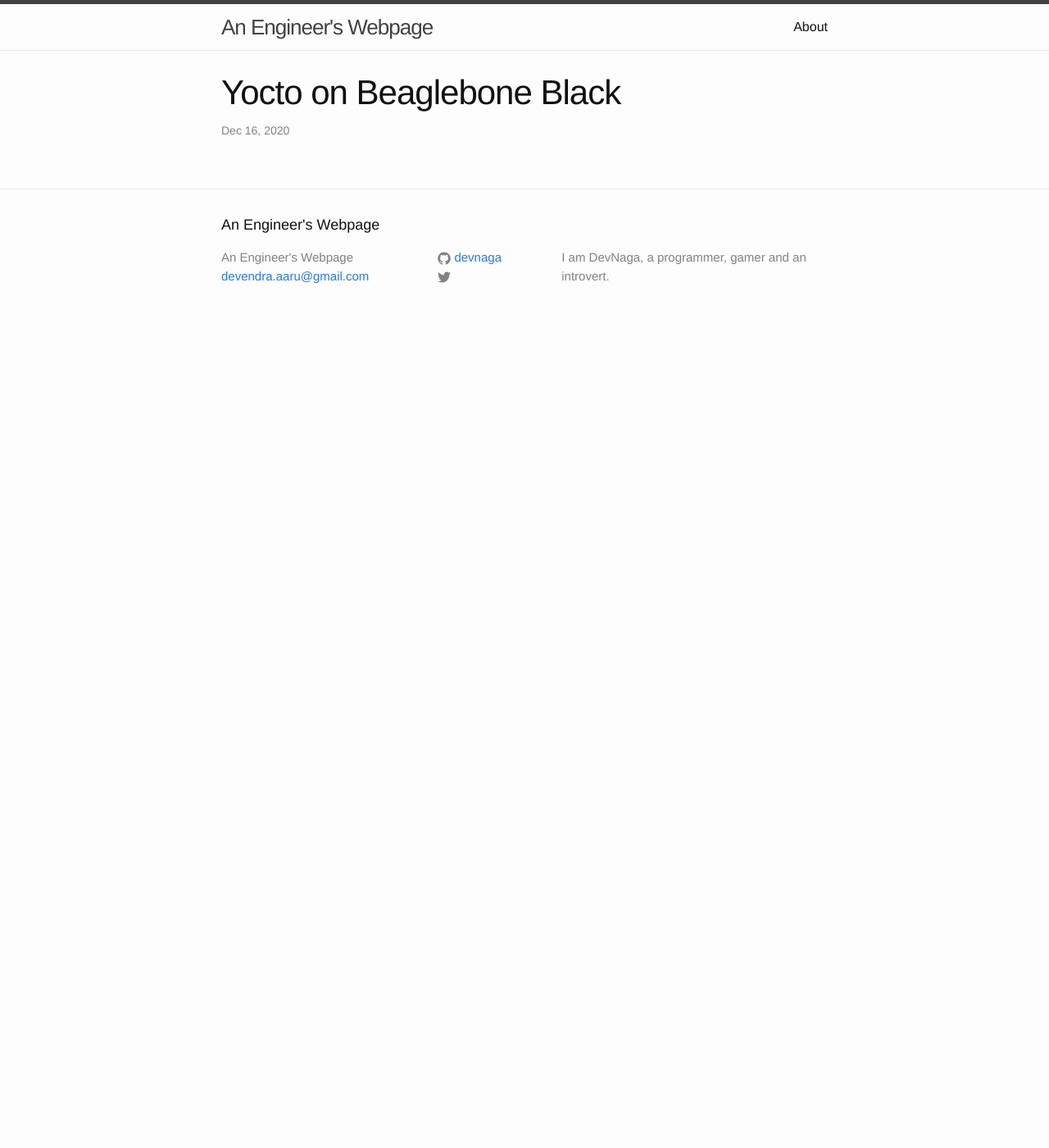
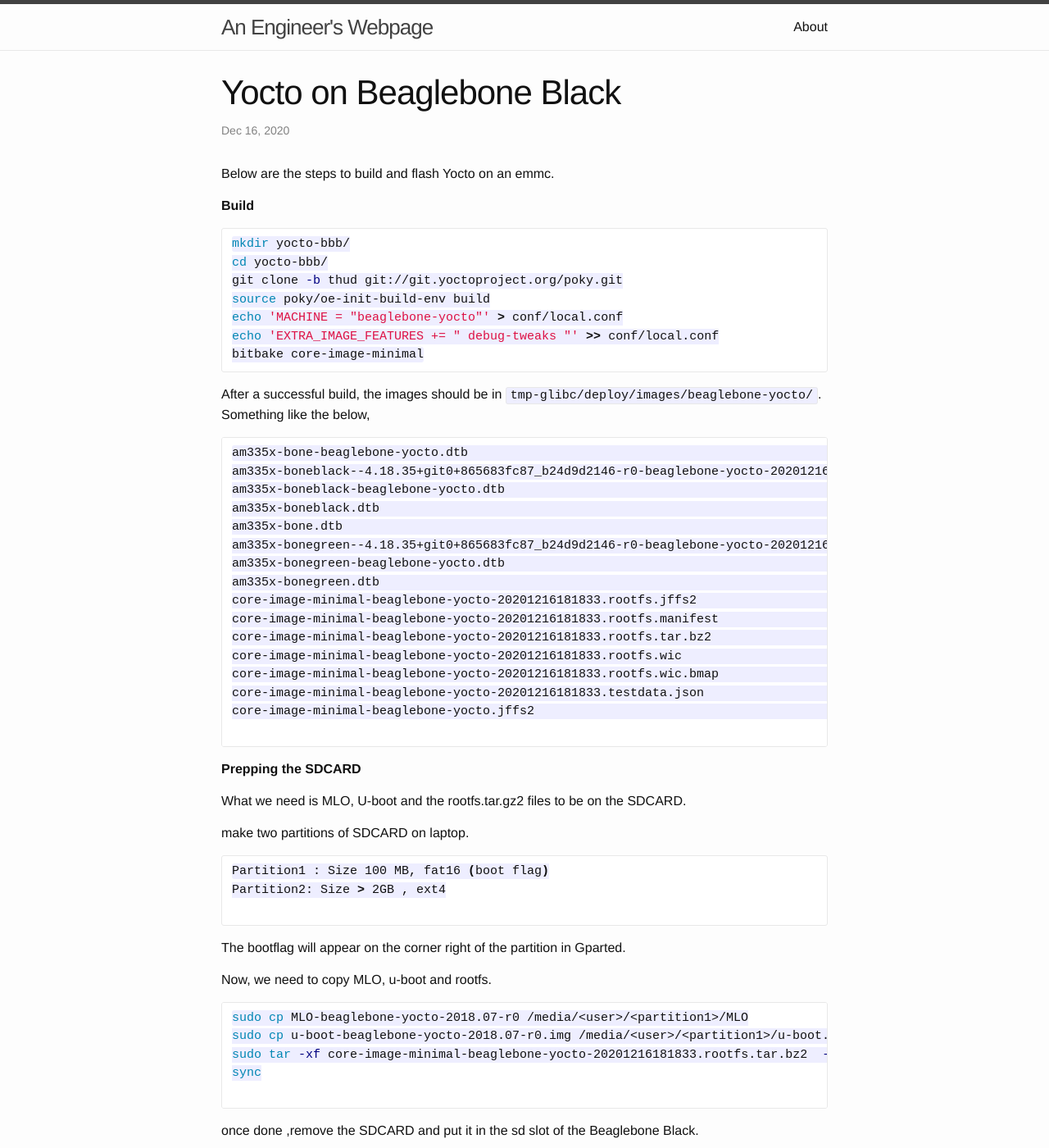
Before and after one commit to DevNaga/devnaga.github.io, a Jekyll site: the page built from _posts/2020-12-16-yocto-on-beaglebone-black.markdown, in a window 1280 px wide and 1400 px high. Shown: the whole window at 82% size. Built offline with Jekyll 4.4.1, drawn with Linux system fonts in a browser that asks for light colours; some of the changed text lies outside the part shown.

Commit message:
Update 2020-12-16-yocto-on-beaglebone-black.markdown

````diff
--- a/_posts/2020-12-16-yocto-on-beaglebone-black.markdown
+++ b/_posts/2020-12-16-yocto-on-beaglebone-black.markdown
@@ -4,3 +4,143 @@
 date:   2020-12-16 23:26:00
 categories: wireless, linux, programming
 ---
+
+Below are the steps to build and flash Yocto on an emmc.
+
+
+**Build**
+
+```bash
+mkdir yocto-bbb/
+cd yocto-bbb/
+git clone -b thud git://git.yoctoproject.org/poky.git
+source poky/oe-init-build-env build
+echo 'MACHINE = "beaglebone-yocto"' > conf/local.conf
+echo 'EXTRA_IMAGE_FEATURES += " debug-tweaks "' >> conf/local.conf
+bitbake core-image-minimal
+```
+
+After a successful build, the images should be in `tmp-glibc/deploy/images/beaglebone-yocto/`. Something like the below,
+
+```bash
+am335x-bone-beaglebone-yocto.dtb                                                             core-image-minimal-beaglebone-yocto.tar.bz2
+am335x-boneblack--4.18.35+git0+865683fc87_b24d9d2146-r0-beaglebone-yocto-20201216104117.dtb  core-image-minimal-beaglebone-yocto.testdata.json
+am335x-boneblack-beaglebone-yocto.dtb                                                        core-image-minimal-beaglebone-yocto.wic
+am335x-boneblack.dtb                                                                         core-image-minimal-beaglebone-yocto.wic.bmap
+am335x-bone.dtb                                                                              MLO
+am335x-bonegreen--4.18.35+git0+865683fc87_b24d9d2146-r0-beaglebone-yocto-20201216104117.dtb  MLO-beaglebone-yocto
+am335x-bonegreen-beaglebone-yocto.dtb                                                        MLO-beaglebone-yocto-2018.07-r0
+am335x-bonegreen.dtb                                                                         modules--4.18.35+git0+865683fc87_b24d9d2146-r0-beaglebone-yocto-20201216104117.tgz
+core-image-minimal-beaglebone-yocto-20201216181833.rootfs.jffs2                              modules-beaglebone-yocto.tgz
+core-image-minimal-beaglebone-yocto-20201216181833.rootfs.manifest                           u-boot-beaglebone-yocto-2018.07-r0.img
+core-image-minimal-beaglebone-yocto-20201216181833.rootfs.tar.bz2                            u-boot-beaglebone-yocto.img
+core-image-minimal-beaglebone-yocto-20201216181833.rootfs.wic                                u-boot.img
+core-image-minimal-beaglebone-yocto-20201216181833.rootfs.wic.bmap                           zImage
+core-image-minimal-beaglebone-yocto-20201216181833.testdata.json                             zImage--4.18.35+git0+865683fc87_b24d9d2146-r0-beaglebone-yocto-20201216104117.bin
+core-image-minimal-beaglebone-yocto.jffs2                                                    zImage-beaglebone-yocto.bin
+
+```
+
+**Prepping the SDCARD**
+
+What we need is MLO, U-boot and the rootfs.tar.gz2 files to be on the SDCARD.
+
+make two partitions of SDCARD on laptop.
+
+```bash
+Partition1 : Size 100 MB, fat16 (boot flag)
+Partition2: Size > 2GB , ext4
+
+```
+
+The bootflag will appear on the corner right of the partition in Gparted.
+
+Now, we need to copy MLO, u-boot and rootfs.
+
+```bash
+sudo cp MLO-beaglebone-yocto-2018.07-r0 /media/<user>/<partition1>/MLO
+sudo cp u-boot-beaglebone-yocto-2018.07-r0.img /media/<user>/<partition1>/u-boot.img
+sudo tar -xf core-image-minimal-beaglebone-yocto-20201216181833.rootfs.tar.bz2  -C /media/<user>/<partition2>/
+sync
+
+```
+
+once done ,remove the SDCARD and put it in the sd slot of the Beaglebone Black.
+
+
+**Serial port:**
+
+There is J1 header 6 pin available on the Beaglebone Black. From the Ethernet jack side, count it from 1.
+
+pin 1 - black wire on FTDI cable - GND
+pin 4 - green wire on FTDI cable - RX
+pin 5 - white wire on FTDI cable - TX
+
+use `minicom` Set baud 115200, select `/dev/ttyUSB0`.
+
+**Boot with SD:**
+
+there is a button beside the slot area, called "S2". Hold it while the device is being plugged in to power. Holding S2 wil make the boot from the SDCARD.
+
+There should be noticeable difference when booting from SDCARD and from eMMC. Check first few lines on the serial console during the boot, something like below.
+
+```bash
+
+U-Boot SPL 2018.07 (Dec 16 2020 - 12:29:03 +0000)
+Trying to boot from MMC1
+Loading Environment from FAT... *** Warning - bad CRC, using default environment
+
+Failed (-5)
+Loading Environment from MMC... *** Warning - bad CRC, using default environment
+
+Failed (-5)
+
+
+U-Boot 2018.07 (Dec 16 2020 - 12:29:03 +0000)
+
+CPU  : AM335X-GP rev 2.1
+I2C:   ready
+DRAM:  512 MiB
+No match for driver 'omap_hsmmc'
+No match for driver 'omap_hsmmc'
+Some drivers were not found
+MMC:   OMAP SD/MMC: 0, OMAP SD/MMC: 1
+Loading Environment from FAT... *** Warning - bad CRC, using default environment
+
+Failed (-5)
+Loading Environment from MMC... *** Warning - bad CRC, using default environment
+
+Failed (-5)
+<ethaddr> not set. Validating first E-fuse MAC
+Net:   cpsw, usb_ether
+Press SPACE to abort autoboot in 2 seconds
+
+```
+
+and after few lines the console should be visible.
+
+```bash
+EXT4-fs (mmcblk0p2): re-mounted. Opts: (null)
+urandom_read: 3 callbacks suppressed
+random: dd: uninitialized urandom read (512 bytes read)
+INIT: Entering runlevel: 5
+Configuring network interfaces... net eth0: initializing cpsw version 1.12 (0)
+SMSC LAN8710/LAN8720 4a101000.mdio:00: attached PHY driver [SMSC LAN8710/LAN8720] (mii_bus:phy_addr=4a101000.mdio:00, irq=POLL)
+IPv6: ADDRCONF(NETDEV_UP): eth0: link is not ready
+udhcpc: started, v1.29.3
+udhcpc: sending discover
+udhcpc: sending discover
+udhcpc: sending discover
+udhcpc: no lease, forking to background
+done.
+Starting syslogd/klogd: done
+
+OpenEmbedded nodistro.0 beaglebone-yocto /dev/ttyO0
+
+beaglebone-yocto login:
+OpenEmbedded nodistro.0 beaglebone-yocto /dev/ttyO0
+
+beaglebone-yocto login: root
+root@beaglebone-yocto:~#
+
+```
````
